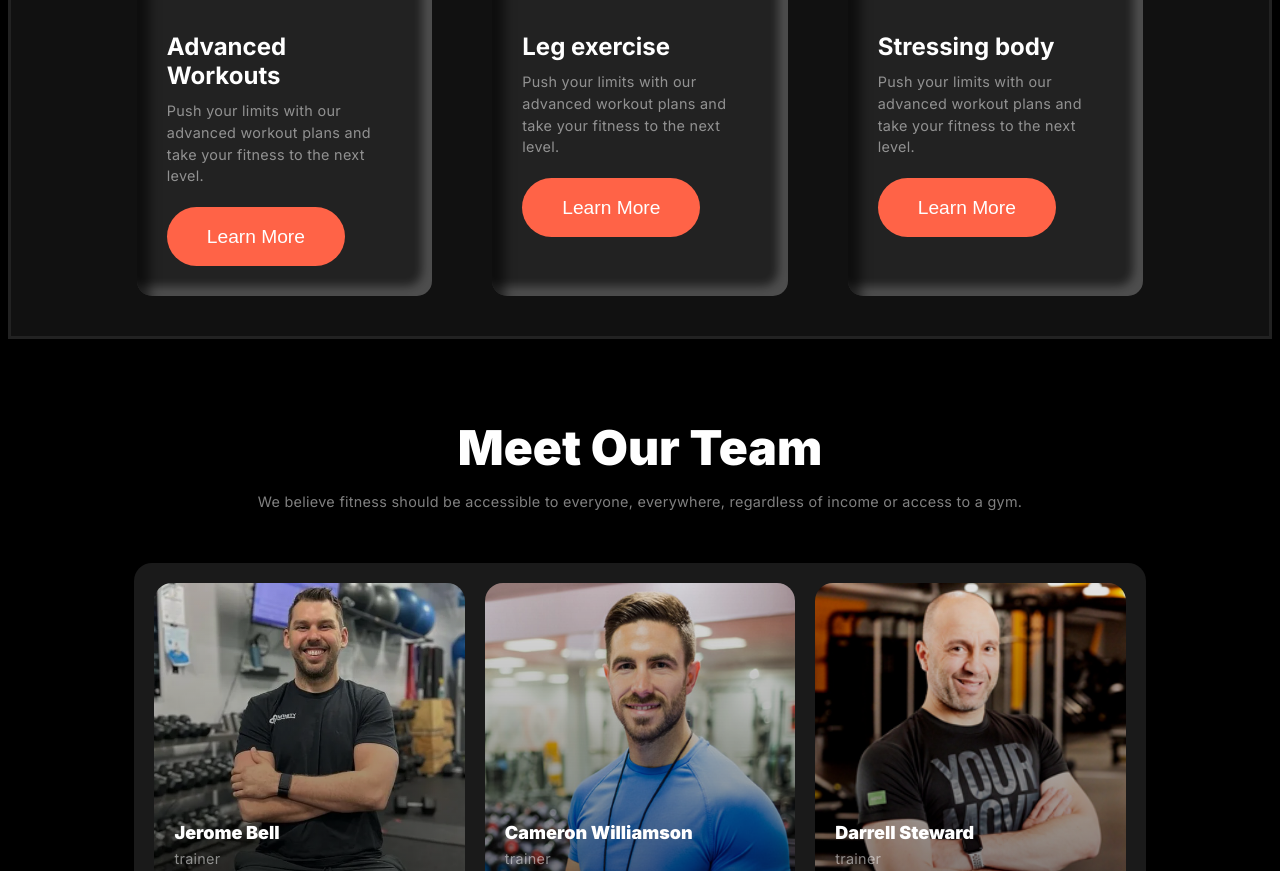
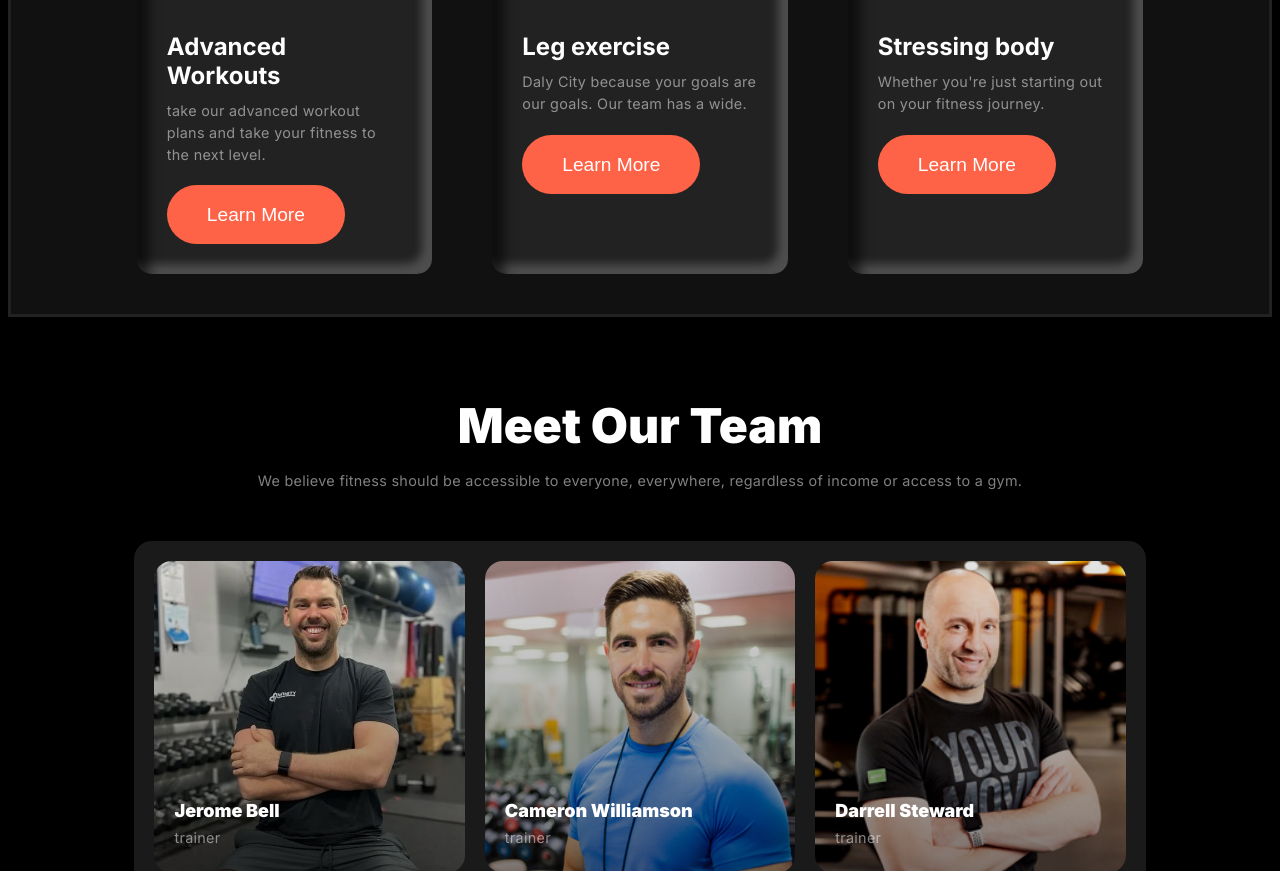
Before and after one commit to robiulawwal/Module-12-Assignment-2, a plain HTML site: page index.html in a window 1280 px wide. Shown: the part 2916-3787 px from the top of the page. Drawn offline with Linux system fonts and the light colour scheme.

Commit message:
added the texts

```diff
--- a/index.html
+++ b/index.html
@@ -156,7 +156,7 @@
                     </div>
                     <div class="card-content">
                         <h2>Advanced Workouts</h2>
-                        <p class="nav-description">Push your limits with our advanced workout plans and take your
+                        <p class="nav-description">take our advanced workout plans and take your
                             fitness to the next level.</p>
                         <button class="btn-primary btn-text">Learn More</button>
                     </div>
@@ -167,8 +167,8 @@
                     </div>
                     <div class="card-content">
                         <h2>Leg exercise</h2>
-                        <p class="nav-description">Push your limits with our advanced workout plans and take your
-                            fitness to the next level.</p>
+                        <p class="nav-description">Daly City because your goals are our goals.
+                          Our team has a wide.</p>
                         <button class="btn-primary btn-text">Learn More</button>
                     </div>
                 </div>
@@ -178,8 +178,7 @@
                     </div>
                     <div class="card-content">
                         <h2>Stressing body</h2>
-                        <p class="nav-description">Push your limits with our advanced workout plans and take your
-                            fitness to the next level.</p>
+                        <p class="nav-description">Whether you're just starting out on your fitness journey.</p>
                         <button class="btn-primary btn-text">Learn More</button>
                     </div>
                 </div>
--- a/styles/style.css
+++ b/styles/style.css
@@ -346,7 +346,7 @@ p {
 
 .team-one {
       background: linear-gradient(0deg, rgba(0, 0, 0, 0.5) 0%, rgba(0, 0, 0, 0.1) 100%), url("../images/trainer1.png") lightgray 50%;
-      background-size: cover;
+      background-size:cover;
 }
 
 .team-two {
```
